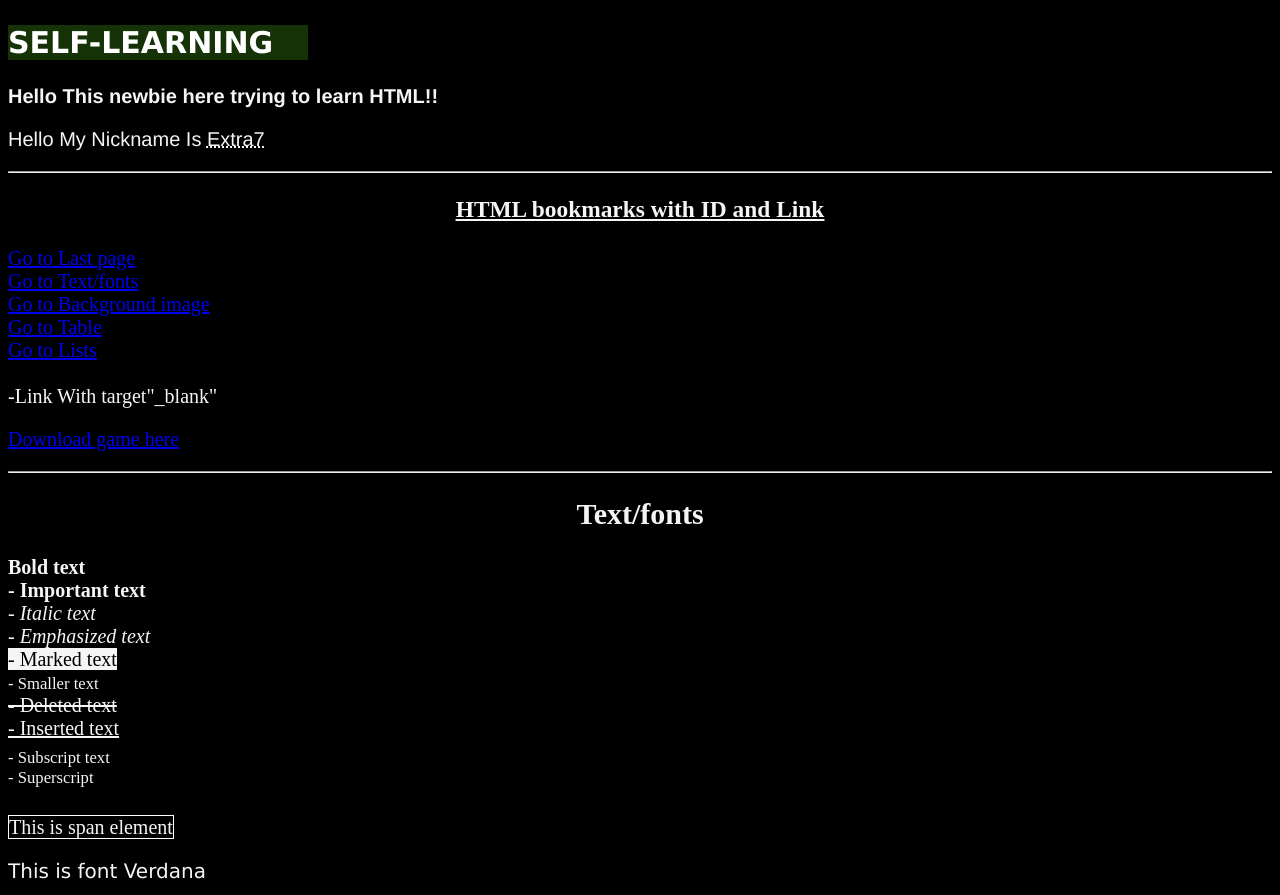
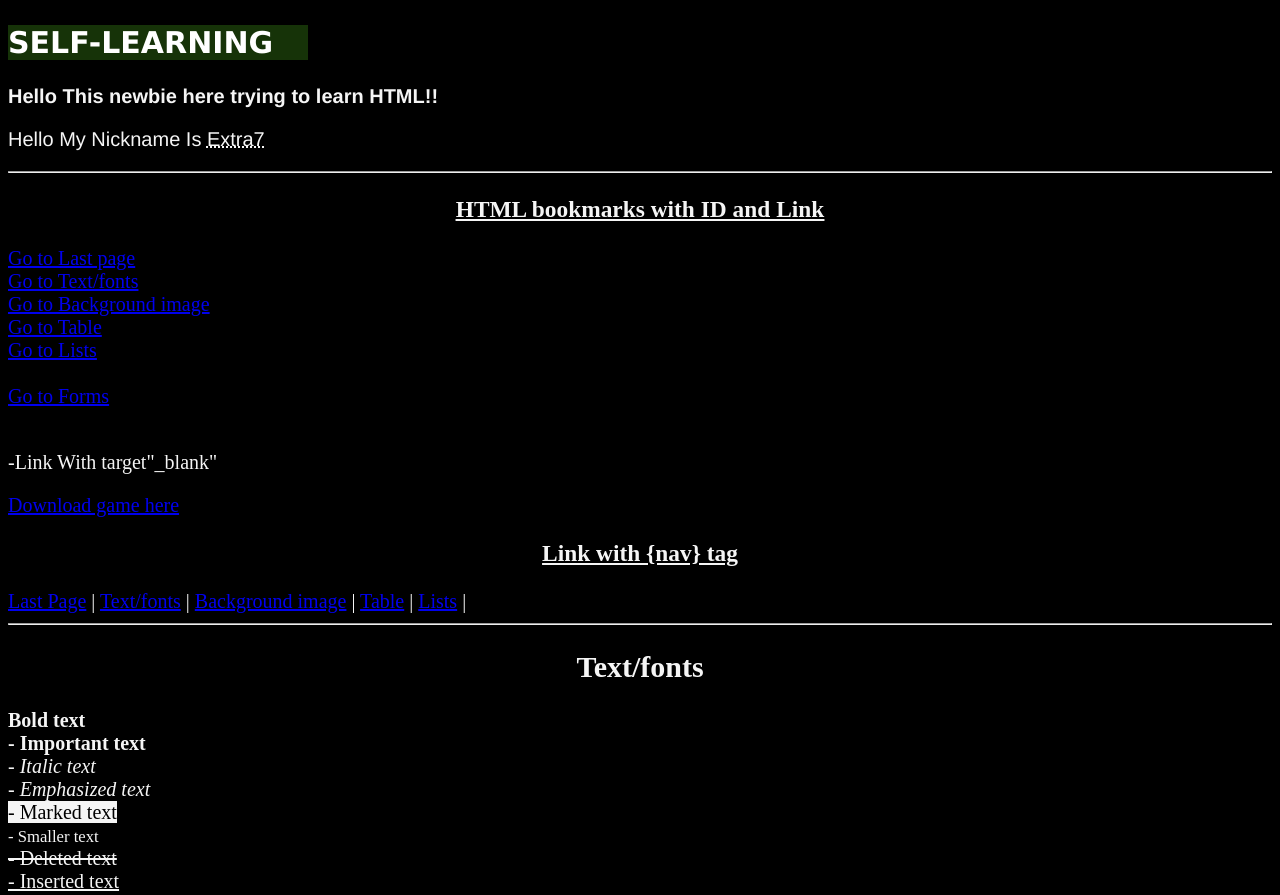
Before and after one commit to sim-extra7/Self-learn, a plain HTML site: page index.html in a window 1280 px wide. Shown: the top 895 px of the page. Drawn offline with Linux system fonts and the light colour scheme.

Commit message:
Add files via upload

```diff
--- a/index.html
+++ b/index.html
@@ -25,8 +25,17 @@
     <a href="#c3">Go to Background image</a><br>
     <a href="#c4">Go to Table </a><br>
     <a href="#c5">Go to Lists</a><br><br>
-    <div>-Link With target"_blank"</div>
+    <a href="#c6">Go to Forms</a><br><br>
+    <p>-Link With target"_blank"</p>
     <p><a href="https://oceanofgames.com/" target="_blank">Download game here</a></p>
+    <h3>  Link with {nav} tag</h3>
+    <nav>
+      <a href="#end">Last Page</a> |
+      <a href="#c2">Text/fonts</a> |
+      <a href="#c3">Background image</a> |
+      <a href="#c4">Table</a> |
+      <a href="#c5">Lists</a> |
+    </nav>
 
     <hr>
 
@@ -140,7 +149,7 @@
 
     <hr>
 
-    <h3>HTML Forms</h3>
+    <h3 id="c6">HTML Forms</h3>
     <!-- Form Can use Target -->
     <!--
       <fieldset> use to group relate data in form.
@@ -198,7 +207,7 @@
       <input type="week">
     </pre> -->
 
-
+    <hr>
 
     <p id="end"> <a href="#c1">Back to top</a></p>
   </body>
```
